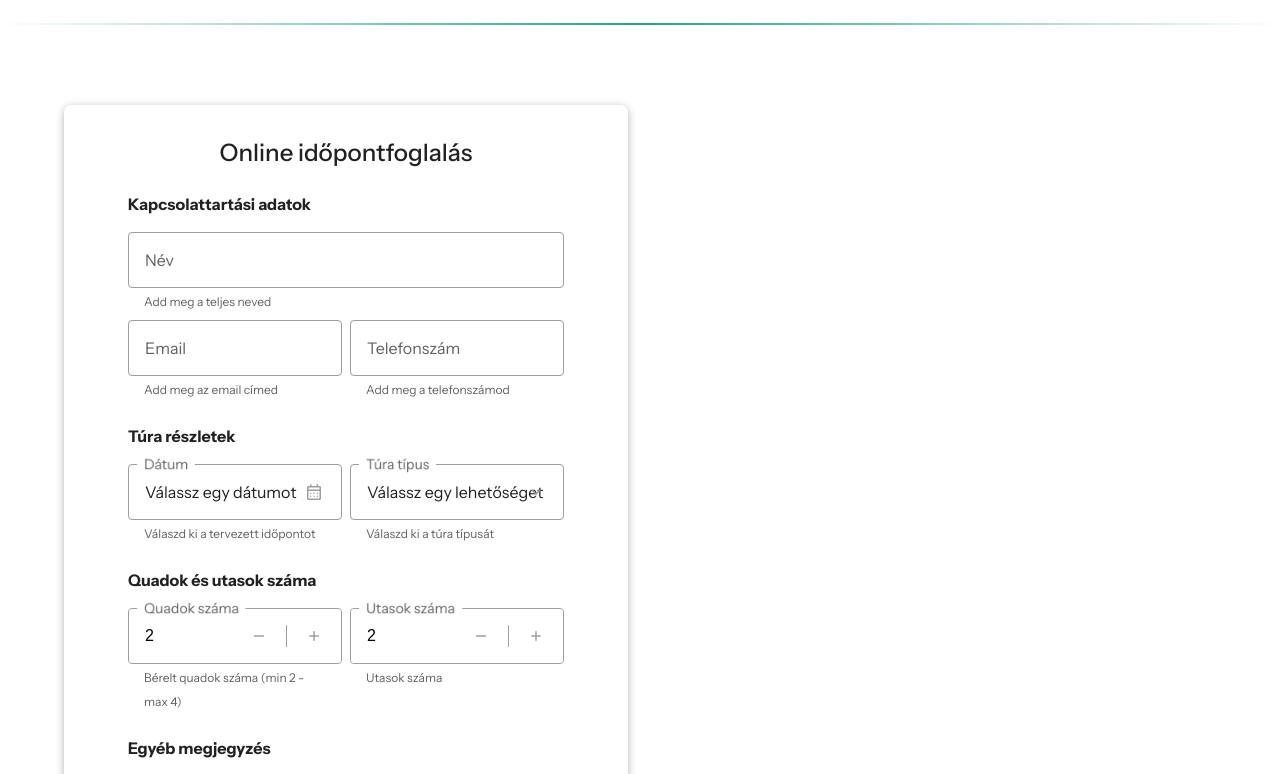
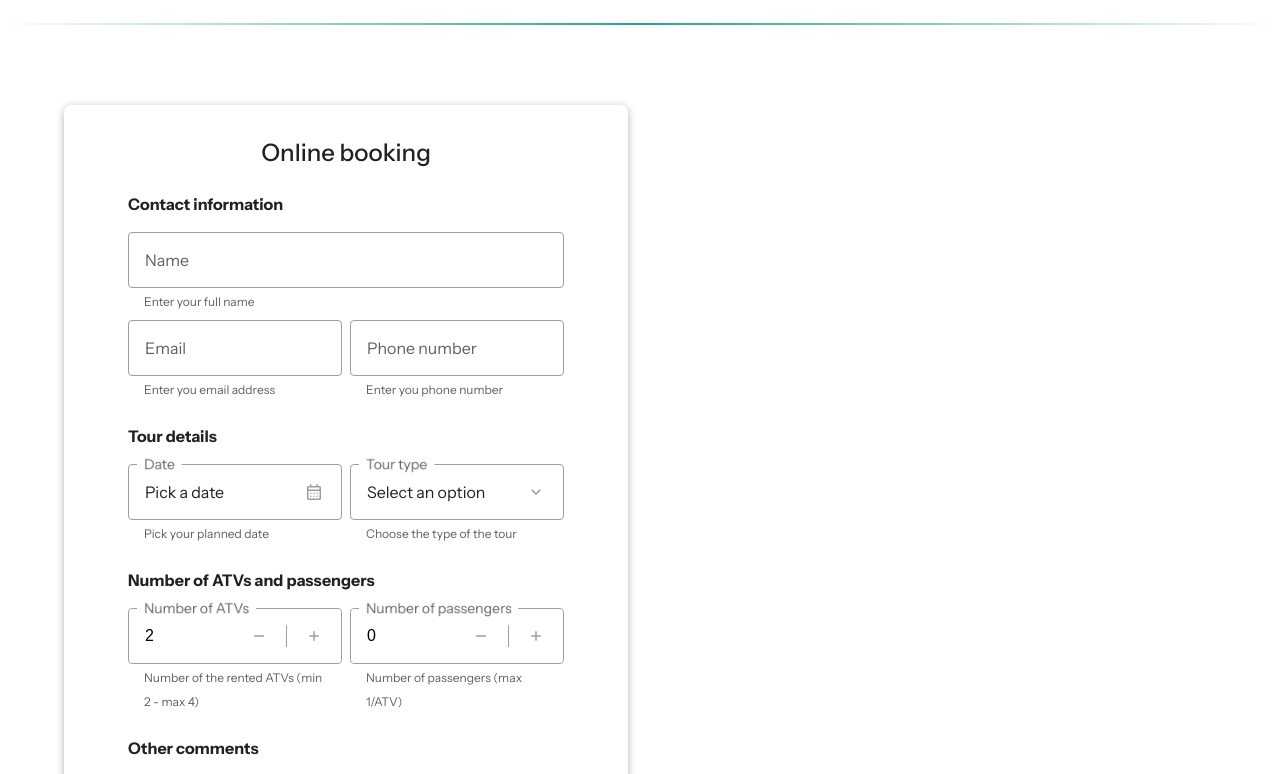
Before and after one commit to bdavid112/quadturalajosmizse, a React (Vite) app: page / in a window 1280 px wide. Shown: the part 380-1154 px from the top of the page. Built offline with nearby package versions, Linux system fonts and the light colour scheme.

Commit message:
Booking form validation done, added localization for error messages

```diff
--- a/src/components/ui/form-elements/DatePickerOutline.tsx
+++ b/src/components/ui/form-elements/DatePickerOutline.tsx
@@ -52,7 +52,7 @@ const DatePickerOutline: React.FunctionComponent<Props> = ({
     onDateSelect,
     changeSelectedYear,
     changeSelectedMonth,
-  } = useDatePicker(lang, minYear, maxYear, defaultValue, handleOnChange)
+  } = useDatePicker(lang, name, minYear, maxYear, defaultValue, handleOnChange)
 
   /* Custom hook to close the date picker if the users tabs out */
 
@@ -87,7 +87,7 @@ const DatePickerOutline: React.FunctionComponent<Props> = ({
           handleOnChange &&
             !isOpen &&
             handleOnChange(
-              'date',
+              name,
               selectedDate ? selectedDate.toLocaleDateString() : ''
             )
         }}
--- a/src/components/ui/form-elements/DropdownOutline.tsx
+++ b/src/components/ui/form-elements/DropdownOutline.tsx
@@ -19,22 +19,22 @@ interface Props {
   id: string
   name: string
   label: string
-  error?: boolean
+  errorMessage?: string
   helperText: string
   options: Option[]
   defaultValue?: Option
-  onChange?: (option: Option) => void
+  handleOnChange?: (name: string, value: string) => void
 }
 
 const DropdownOutline: React.FunctionComponent<Props> = ({
   id,
   name,
   label,
-  error = false,
+  errorMessage = false,
   helperText,
   options,
   defaultValue,
-  onChange,
+  handleOnChange,
 }) => {
   const { lang } = useLocalization()
 
@@ -42,6 +42,8 @@ const DropdownOutline: React.FunctionComponent<Props> = ({
   const {
     isOpen,
     setIsOpen,
+    touched,
+    setTouched,
     selectedOption,
     componentContainerRef,
     inputContainerRef,
@@ -61,9 +63,11 @@ const DropdownOutline: React.FunctionComponent<Props> = ({
   } = useDropdownKeyboardNav(
     isOpen,
     options,
+    name,
+    setTouched,
     setSelectedOption,
     setIsOpen,
-    onChange
+    handleOnChange
   )
 
   /* Close dropdown on clicking outside the container or pressing ESC */
@@ -76,17 +80,25 @@ const DropdownOutline: React.FunctionComponent<Props> = ({
         ref={inputContainerRef}
         className={`flex align-center relative min-height-lg input-container cursor-pointer border background-transparent ${
           isOpen ? 'input-focused' : ''
-        } ${error ? 'border-error' : ''}`}
+        } ${touched && !errorMessage ? 'border-success' : ''} ${errorMessage ? 'border-error outline-error' : ''}`}
         onKeyDown={handleKeyDown}
         onKeyUp={handleKeyUp}
         onClick={() => {
           toggleIsOpen()
         }}
+        onBlur={() =>
+          !isOpen &&
+          handleOnChange &&
+          handleOnChange(
+            name,
+            selectedOption ? selectedOption.value.toString() : ''
+          )
+        }
       >
         <div className="label-container absolute populated">
           <label
             htmlFor={id}
-            className={`input-label ${error ? 'text-error' : ''}`}
+            className={`input-label ${touched && !errorMessage ? 'text-success' : ''} ${errorMessage ? 'text-error' : ''}`}
           >
             {label}
           </label>
@@ -117,9 +129,9 @@ const DropdownOutline: React.FunctionComponent<Props> = ({
       {/* Helper text */}
       <div className="padding-x-lg">
         <span
-          className={`helper-text font-size-caption text-secondary ${error ? 'text-error' : ''}`}
+          className={`helper-text font-size-caption text-secondary ${errorMessage ? 'text-error' : ''}`}
         >
-          {helperText}
+          {errorMessage ? errorMessage : helperText}
         </span>
       </div>
 
@@ -144,6 +156,7 @@ const DropdownOutline: React.FunctionComponent<Props> = ({
               onClick={() => {
                 handleOptionClick(option.value)
                 inputContainerRef.current?.focus()
+                setTouched(true)
               }}
             />
           ))}
--- a/src/components/ui/form-elements/NumberInputOutline.tsx
+++ b/src/components/ui/form-elements/NumberInputOutline.tsx
@@ -1,7 +1,7 @@
 import './number-input-outline.scss'
 
 import * as React from 'react'
-import { useState } from 'react'
+import { useEffect, useState } from 'react'
 import InputButton from '../buttons/InputButton'
 
 interface Props {
@@ -12,6 +12,7 @@ interface Props {
   max: number
   error?: boolean
   helperText: string
+  onChange?: (name: string, value: string) => void
 }
 
 const NumberInputOutline: React.FunctionComponent<Props> = ({
@@ -22,6 +23,7 @@ const NumberInputOutline: React.FunctionComponent<Props> = ({
   max,
   error = false,
   helperText,
+  onChange,
 }) => {
   const [value, setValue] = useState(min)
 
@@ -31,14 +33,21 @@ const NumberInputOutline: React.FunctionComponent<Props> = ({
     }
   }
 
+  useEffect(() => {
+    onChange && onChange(name, value.toString())
+  }, [value])
+
+  useEffect(() => {
+    if (value < min) setValue(min)
+    if (value > max) setValue(max)
+  }, [min, max])
+
   return (
     <div className="width-full">
       <div
         className={`flex align-center relative input-container min-height-lg border ${error ? 'border-error' : ''}`}
       >
-        <div
-          className={`z-overlay label-container absolute ${value ? 'populated' : ''}`}
-        >
+        <div className={`z-overlay label-container absolute populated`}>
           <label
             htmlFor={id}
             className={`input-label ${error ? 'text-error' : ''}`}
@@ -57,12 +66,16 @@ const NumberInputOutline: React.FunctionComponent<Props> = ({
         <div className="button-container absolute z-overlay flex">
           <InputButton
             icon="remove"
-            onClick={() => setValueIfInRange(value - 1)}
+            onClick={() => {
+              setValueIfInRange(value - 1)
+            }}
           ></InputButton>
           <div className="button-divider"></div>
           <InputButton
             icon="add"
-            onClick={() => setValueIfInRange(value + 1)}
+            onClick={() => {
+              setValueIfInRange(value + 1)
+            }}
           ></InputButton>
         </div>
       </div>
--- a/src/components/ui/form-elements/TextAreaOutline.tsx
+++ b/src/components/ui/form-elements/TextAreaOutline.tsx
@@ -10,6 +10,7 @@ interface Props {
   error?: boolean
   helperText: string
   maxLength?: number
+  onChange?: (name: string, value: string) => void
 }
 
 const TextAreaOutline: React.FunctionComponent<Props> = ({
@@ -19,6 +20,7 @@ const TextAreaOutline: React.FunctionComponent<Props> = ({
   error = false,
   helperText,
   maxLength = 100,
+  onChange,
 }) => {
   const [text, setText] = useState('')
 
@@ -73,6 +75,7 @@ const TextAreaOutline: React.FunctionComponent<Props> = ({
           onChange={handleChange}
           onKeyDown={handleKeyDown}
           className="relative z-base min-height-lg width-full font-size-base input-field padding-x-lg padding-y-lg background-transparent"
+          onBlur={() => onChange && onChange(name, text)}
         ></textarea>
       </div>
       <div className="padding-x-lg flex min-height-xs align-center justify-between">
--- a/src/components/ui/forms/BookingForm.tsx
+++ b/src/components/ui/forms/BookingForm.tsx
@@ -15,8 +15,7 @@ interface Props {}
 
 const BookingForm: React.FunctionComponent<Props> = ({}) => {
   const { lang } = useLocalization()
-
-  const { errors, updateField } = useBookingForm()
+  const { formData, errors, updateField, submitForm } = useBookingForm(lang)
 
   return (
     <div className="width-full box-shadow-medium border-rounded-md padding-x-4xl padding-y-2xl form-container">
@@ -86,6 +85,7 @@ const BookingForm: React.FunctionComponent<Props> = ({}) => {
               id="tour"
               name="tour"
               label={t(`ui.forms.booking-form.inputs.tour.label`, lang)}
+              errorMessage={errors.tour}
               helperText={t(
                 `ui.forms.booking-form.inputs.tour.helper-text`,
                 lang
@@ -94,6 +94,7 @@ const BookingForm: React.FunctionComponent<Props> = ({}) => {
                 { label: '40km-es túra', value: 0 },
                 { label: '80km-es túra', value: 1 },
               ]}
+              handleOnChange={updateField}
             ></DropdownOutline>
           </div>
         </fieldset>
@@ -110,6 +111,7 @@ const BookingForm: React.FunctionComponent<Props> = ({}) => {
                 `ui.forms.booking-form.inputs.quad.helper-text`,
                 lang
               )}
+              onChange={updateField}
             ></NumberInputOutline>
           </div>
           <div className="width-half inline-block">
@@ -117,8 +119,8 @@ const BookingForm: React.FunctionComponent<Props> = ({}) => {
               id="passenger"
               name="passenger"
               label={t(`ui.forms.booking-form.inputs.passenger.label`, lang)}
-              min={2}
-              max={4}
+              min={0}
+              max={Number(formData.quad)}
               helperText={t(
                 `ui.forms.booking-form.inputs.passenger.helper-text`,
                 lang
@@ -145,6 +147,7 @@ const BookingForm: React.FunctionComponent<Props> = ({}) => {
         <ButtonPrimary
           fullWidth={false}
           label={t('ui.forms.booking-form.button-label')}
+          onClick={() => submitForm()}
         ></ButtonPrimary>
       </div>
     </div>
--- a/src/context/LocalizationContext.tsx
+++ b/src/context/LocalizationContext.tsx
@@ -23,7 +23,7 @@ const LocalizationContext = createContext<LocalizationContextType | undefined>(
 /* Provider component */
 
 export const LocalizationProvider = ({ children }: { children: ReactNode }) => {
-  const [lang, setLang] = useState<keyof typeof languages>('hu')
+  const [lang, setLang] = useState<keyof typeof languages>('en')
 
   return (
     <LocalizationContext.Provider value={{ lang, setLang }}>
--- a/src/hooks/useBookingForm.ts
+++ b/src/hooks/useBookingForm.ts
@@ -1,43 +1,52 @@
 import { useState } from 'react'
+import { t } from '../utils/translator'
 
-export function useBookingForm() {
+export function useBookingForm(lang: string) {
   const [formData, setFormData] = useState({
     name: '',
     email: '',
     phone: '',
     date: '',
+    tour: '',
+    quad: '2',
+    passenger: '0',
+    comment: '',
   })
   const [errors, setErrors] = useState<{
     name?: string
     email?: string
     phone?: string
     date?: string
+    tour?: string
+    quad?: string
+    passenger?: string
+    comment?: string
   }>({})
 
   const validateField = (name: string, value: string) => {
+    if (!value) {
+      return t(`ui.forms.booking-form.inputs.${name}.errors.required`, lang)
+    }
+
     let error = ''
 
-    if (name == 'name') {
-      if (!value) error = 'Name is required'
+    if (name == 'email' && !/^\S+@\S+\.\S+$/.test(value)) {
+      error = t(
+        `ui.forms.booking-form.inputs.${name}.errors.wrong-format`,
+        lang
+      )
     }
 
-    if (name == 'email') {
-      if (!value) error = 'Email is required'
-      else if (!/^\S+@\S+\.\S+$/.test(value)) error = 'Invalid email format'
-    }
-
-    if (name == 'phone') {
-      if (!value) error = 'Phone number is required'
-      else if (
-        !/^\s*(?:\+?(\d{1,3}))?[-. (]*(\d{3})[-. )]*(\d{3})[-. ]*(\d{4})(?: *x(\d+))?\s*$/.test(
-          value
-        )
+    if (
+      name == 'phone' &&
+      !/^\s*(?:\+?(\d{1,3}))?[-. (]*(\d{3})[-. )]*(\d{3})[-. ]*(\d{4})(?: *x(\d+))?\s*$/.test(
+        value
       )
-        error = 'Invalid phone number format'
-    }
-
-    if (name == 'date') {
-      if (!value) error = 'Date is required'
+    ) {
+      error = t(
+        `ui.forms.booking-form.inputs.${name}.errors.wrong-format`,
+        lang
+      )
     }
 
     return error
@@ -46,10 +55,15 @@ export function useBookingForm() {
   const updateField = (name: string, value: string) => {
     /* Update form state */
     setFormData((prev) => ({ ...prev, [name]: value }))
-
     /* Validate & set error state */
     setErrors((prev) => ({ ...prev, [name]: validateField(name, value) }))
   }
 
-  return { formData, errors, updateField }
+  const submitForm = () => {
+    Object.entries(formData).forEach(([key, value]) => {
+      setErrors((prev) => ({ ...prev, [key]: validateField(key, value) }))
+    })
+  }
+
+  return { formData, errors, updateField, submitForm }
 }
--- a/src/hooks/useDatePicker.ts
+++ b/src/hooks/useDatePicker.ts
@@ -3,6 +3,7 @@ import { generateCalendarDays } from '../utils/calendarUtils'
 
 export const useDatePicker = (
   lang: string,
+  name: string,
   minYear: number,
   maxYear: number,
   defaultValue?: Date,
@@ -37,7 +38,7 @@ export const useDatePicker = (
 
   const onDateSelect = (date: Date) => {
     setSelectedDate(date)
-    handleOnChange && handleOnChange('date', date.toLocaleDateString())
+    handleOnChange && handleOnChange(name, date.toLocaleDateString())
     setIsOpen(false)
     setTouched(true)
   }
--- a/src/hooks/useDropdown.ts
+++ b/src/hooks/useDropdown.ts
@@ -9,6 +9,7 @@ export const useDropdown = (defaultValue?: Option) => {
   /* State variables */
 
   const [isOpen, setIsOpen] = useState(false)
+  const [touched, setTouched] = useState(false)
   const [selectedOption, setSelectedOption] = useState(
     defaultValue ? defaultValue : null
   )
@@ -29,6 +30,8 @@ export const useDropdown = (defaultValue?: Option) => {
   return {
     isOpen,
     setIsOpen,
+    touched,
+    setTouched,
     selectedOption,
     componentContainerRef,
     inputContainerRef,
--- a/src/hooks/useDropdownKeyboardNav.ts
+++ b/src/hooks/useDropdownKeyboardNav.ts
@@ -8,9 +8,11 @@ interface Option {
 export const useDropdownKeyboardNav = (
   isParentOpen: boolean,
   options: Option[],
+  name: string,
+  setTouched: React.Dispatch<React.SetStateAction<boolean>>,
   setSelectedOption: React.Dispatch<React.SetStateAction<Option | null>>,
   setIsParentOpen?: React.Dispatch<React.SetStateAction<boolean>>,
-  onChange?: (option: Option) => void
+  onChange?: (name: string, value: string) => void
 ) => {
   /* State variables */
 
@@ -39,11 +41,12 @@ export const useDropdownKeyboardNav = (
     const option = options.find((o) => o.value == optionValue)
     if (option) {
       setSelectedOption(option)
-      onChange && onChange(option)
+      onChange && onChange(name, option.value.toString())
       setSelectedOptionIndex(options.indexOf(option))
       setFocusedOptionIndex(-1)
       setActiveOptionIndex(-1)
       setIsParentOpen && setIsParentOpen(false)
+      setTouched(true)
     }
   }
 
--- a/src/locales/en.json
+++ b/src/locales/en.json
@@ -57,23 +57,40 @@
         "inputs": {
           "name": {
             "label": "Name",
-            "helper-text": "Enter your full name"
+            "helper-text": "Enter your full name",
+            "errors": {
+              "required": "Name is required"
+            }
           },
           "email": {
             "label": "Email",
-            "helper-text": "Enter you email address"
+            "helper-text": "Enter you email address",
+            "errors": {
+              "required": "Email is required",
+              "wrong-format": "Invalid email format"
+            }
           },
           "phone": {
             "label": "Phone number",
-            "helper-text": "Enter you phone number"
+            "helper-text": "Enter you phone number",
+            "errors": {
+              "required": "Phone number is required",
+              "wrong-format": "Invalid phone number format"
+            }
           },
           "date": {
             "label": "Date",
-            "helper-text": "Pick your planned date"
+            "helper-text": "Pick your planned date",
+            "errors": {
+              "required": "Date selection is required"
+            }
           },
           "tour": {
             "label": "Tour type",
-            "helper-text": "Choose the type of the tour"
+            "helper-text": "Choose the type of the tour",
+            "errors": {
+              "required": "Tour selection is required"
+            }
           },
           "quad": {
             "label": "Number of ATVs",
--- a/src/locales/hu.json
+++ b/src/locales/hu.json
@@ -57,23 +57,40 @@
         "inputs": {
           "name": {
             "label": "Név",
-            "helper-text": "Add meg a teljes neved"
+            "helper-text": "Add meg a teljes neved",
+            "errors": {
+              "required": "Név megadása kötelező"
+            }
           },
           "email": {
             "label": "Email",
-            "helper-text": "Add meg az email címed"
+            "helper-text": "Add meg az email címed",
+            "errors": {
+              "required": "Email cím megadása kötelező",
+              "wrong-format": "Nem megfelelő email cím"
+            }
           },
           "phone": {
             "label": "Telefonszám",
-            "helper-text": "Add meg a telefonszámod"
+            "helper-text": "Add meg a telefonszámod",
+            "errors": {
+              "required": "Telefonszám megadása kötelező",
+              "wrong-format": "Nem megfelelő telefonszám"
+            }
           },
           "date": {
             "label": "Dátum",
-            "helper-text": "Válaszd ki a tervezett időpontot"
+            "helper-text": "Válaszd ki a tervezett időpontot",
+            "errors": {
+              "required": "Dátum kiválasztása kötelező"
+            }
           },
           "tour": {
             "label": "Túra típus",
-            "helper-text": "Válaszd ki a túra típusát"
+            "helper-text": "Válaszd ki a túra típusát",
+            "errors": {
+              "required": "Túra típus kiválasztása kötelező"
+            }
           },
           "quad": {
             "label": "Quadok száma",
@@ -81,7 +98,7 @@
           },
           "passenger": {
             "label": "Utasok száma",
-            "helper-text": "Utasok száma"
+            "helper-text": "Utasok száma (max 1/quad)"
           },
           "comment": {
             "label": "Megjegyzés",
```
